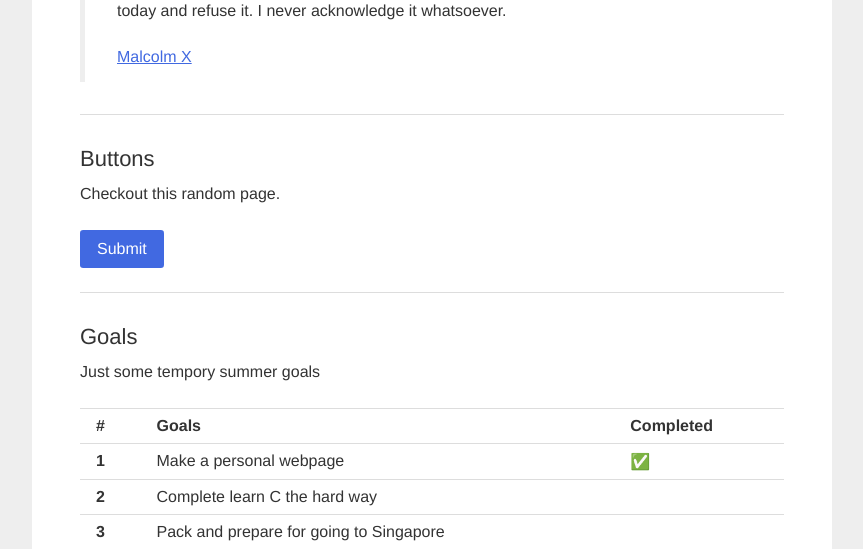
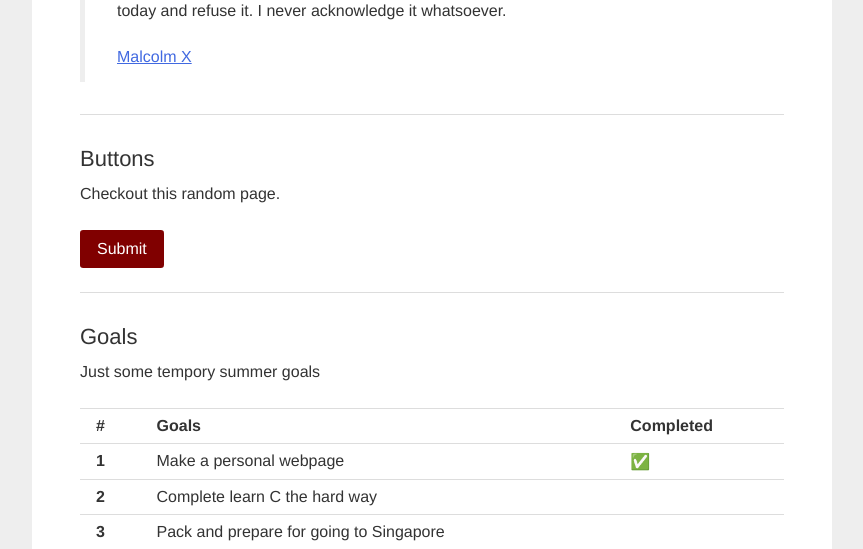
Before and after one commit to rushing3/rushing3.github.io, a Flask app: page / in a window 1280 px wide. Shown: the part 1444-1993 px from the top of the page, without its empty margins (208-1071 px from the left). Run offline with Flask 2, Linux system fonts and the light colour scheme.

Commit message:
Changed button color

```diff
--- a/static/style.css
+++ b/static/style.css
@@ -160,7 +160,7 @@ a:active { color: red; }
 .btn
 {
     color: #fff !important;
-    background-color: royalblue;
+    background-color: maroon;
     border-color: #222;
     display: inline-block;
     padding: .5em 1em;
```
